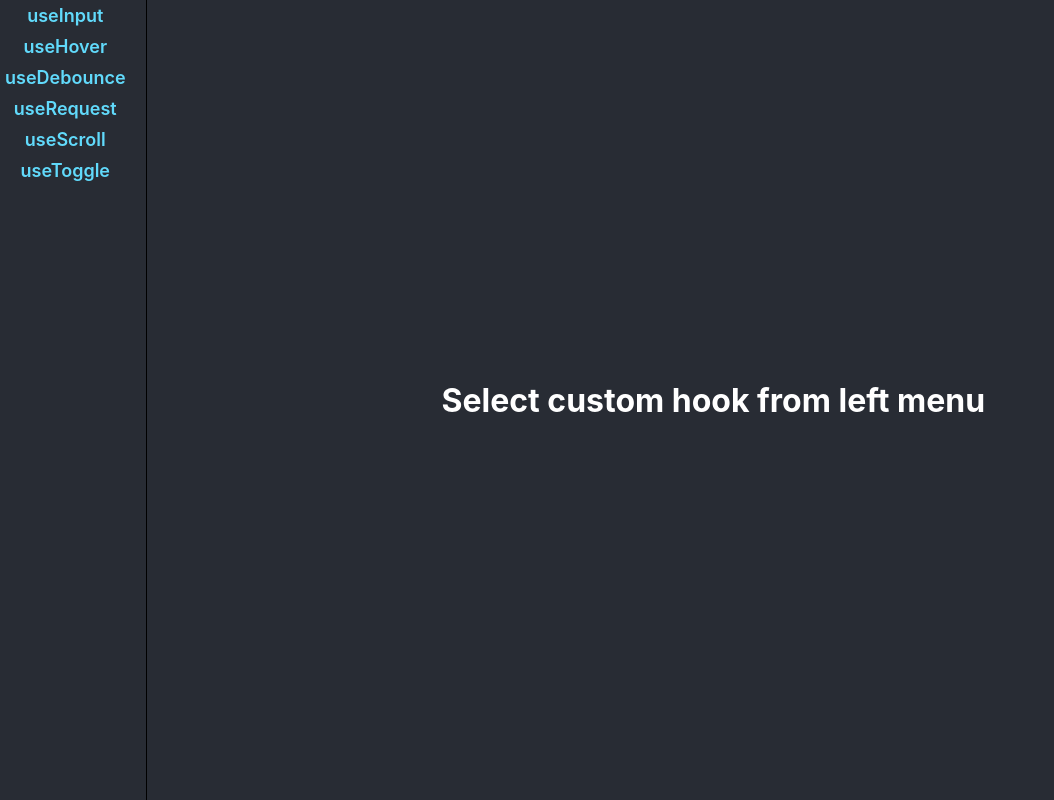
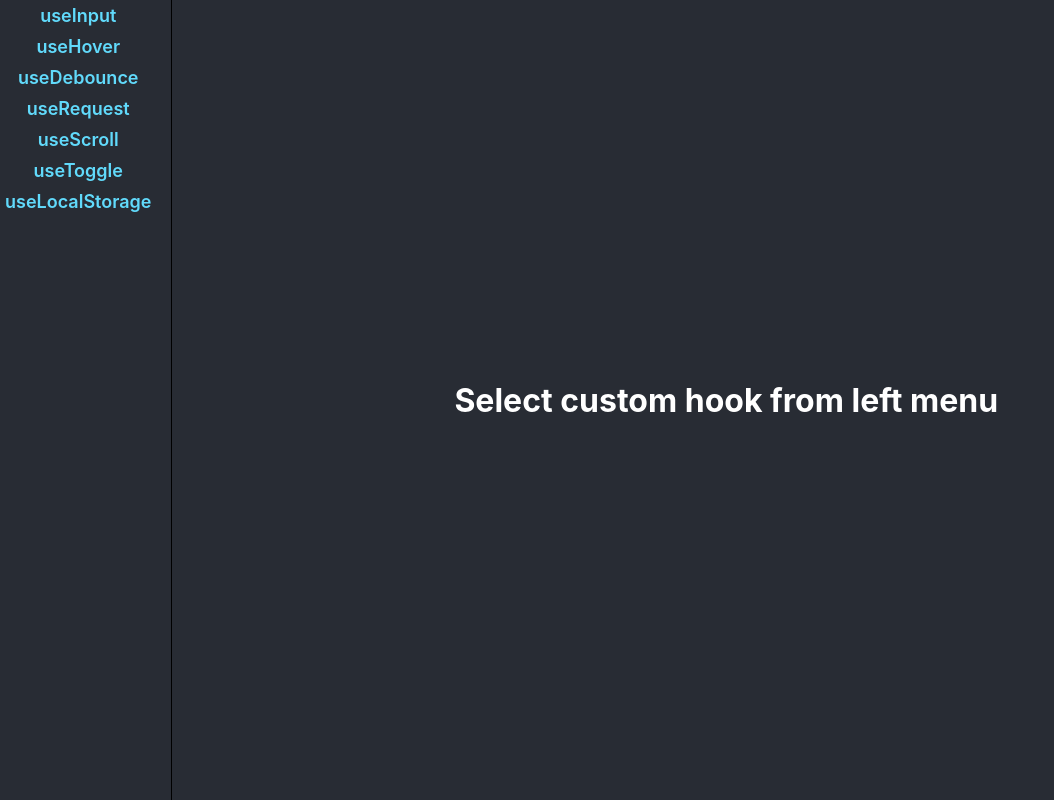
Before and after one commit to miptleha/react-hooks, a React (Create React App) app: page / in a window 1280 px wide. Shown: the whole page, without its empty margins (0-1054 px from the left). Built offline with nearby package versions, Linux system fonts and the light colour scheme.

Commit message:
add useLocalStorage

```diff
--- a/src/App.jsx
+++ b/src/App.jsx
@@ -1,7 +1,7 @@
 import './App.css';
 import { Routes, Route, NavLink } from "react-router-dom";
 import { UseInputTest, UseHoverTest, UseDebounceTest, UseRequestTest, UseScrollTest } from './pages';
-import { UseToggleTest } from './pages';
+import { UseToggleTest, UseLocalStorageTest } from './pages';
 
 function App() {
 
@@ -13,6 +13,7 @@ function App() {
     { name: "useRequest", component: (<UseRequestTest />) },
     { name: "useScroll", component: (<UseScrollTest />) },
     { name: "useToggle", component: (<UseToggleTest />) },
+    { name: "useLocalStorage", component: (<UseLocalStorageTest />) },
   ]
 
   return (
--- /dev/null
+++ b/src/hooks/useLocalStorage.js
@@ -0,0 +1,22 @@
+import { useState } from "react";
+
+export default function useLocalStorage(name, initValue) {
+    const [value, setValue] = useState(() => {
+        try {
+            return JSON.parse(localStorage.getItem(name));
+        } catch {
+            return initValue;
+        }
+    });
+
+    function setValueAndSave(arg) {
+        let newValue = arg;
+        if (typeof arg === "function") {
+            newValue = arg(value);
+        }
+        localStorage.setItem(name, JSON.stringify(newValue));
+        setValue(newValue);
+    }
+
+    return [value, setValueAndSave];
+}
--- a/src/pages/index.js
+++ b/src/pages/index.js
@@ -5,6 +5,7 @@ import UseRequestTest from './useRequestTest';
 import UseScrollTest from "./useScrollTest";
 
 import UseToggleTest from "./useToggleTest";
+import UseLocalStorageTest from "./useLocalStorageTest";
 
 export { UseInputTest, UseHoverTest, UseDebounceTest, UseRequestTest, UseScrollTest };
-export { UseToggleTest };
+export { UseToggleTest, UseLocalStorageTest };
--- /dev/null
+++ b/src/pages/useLocalStorageTest.jsx
@@ -0,0 +1,18 @@
+import React from "react";
+import useLocalStorage from "../hooks/useLocalStorage";
+
+export default function UseLocalStorageTest() {
+    const [value, setValue] = useLocalStorage("testInput", "");
+
+    function onChange(e) {
+        setValue(e.target.value);
+    }
+
+    return (
+        <div className="center-top">
+            <h1>State that is stored in local storage</h1>
+            <input type="text" value={value} placeholder="Type something" onChange={onChange} />
+            <p>Refresh the page or close and open the browser, the entered value will be restored</p>
+        </div>
+    )
+}
```
Also changed, not shown: 1 other file (tests, documents, lock files or other folders).
